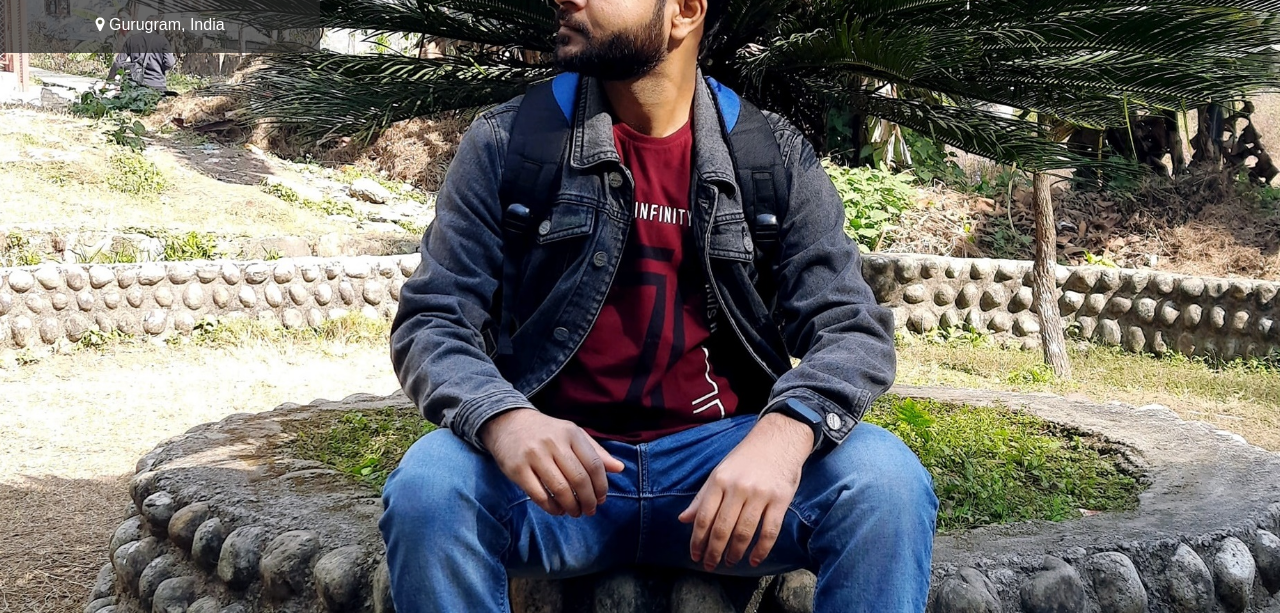
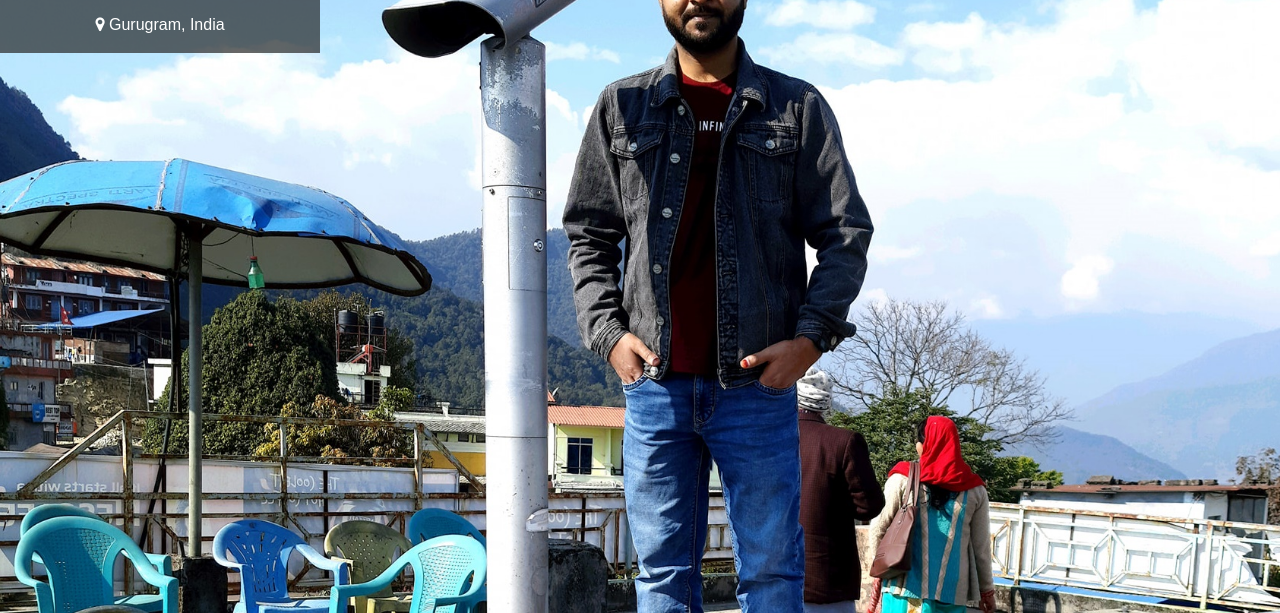
Before and after one commit to irajankumar/irajankumar.github.io, a plain HTML site: page index.html in a window 1280 px wide. Shown: the part 187-800 px from the top of the page. Drawn offline with nearby package versions, Linux system fonts and the light colour scheme.

Commit message:
update bg

```diff
--- a/index.html
+++ b/index.html
@@ -16,7 +16,7 @@
               margin: 0;
               font-family: Arial, Helvetica, sans-serif;
               height: 100%;
-              background: url('./images/rajan.jpg') center no-repeat;
+              background: url('./images/rajan_2.jpg') center no-repeat;
               background-size: cover;
               /* background-repeat: no-repeat; */
               color:white;
```
Also changed, not shown: projects.html (+1 -1 lines).
